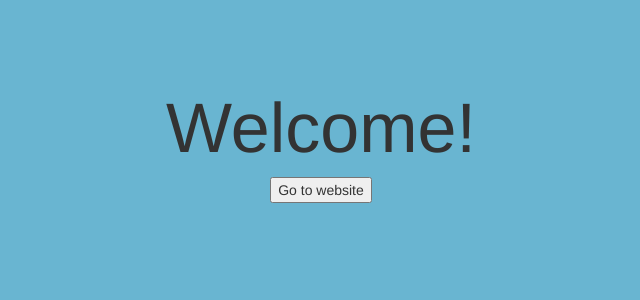
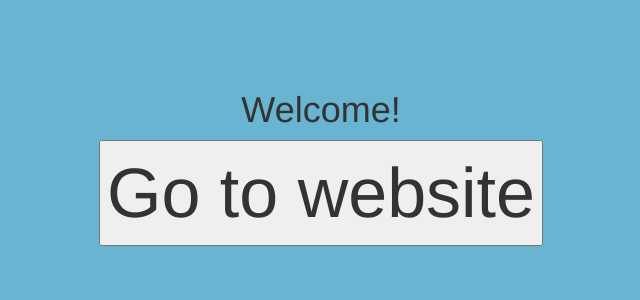
Before and after one commit to 2212021/2212021.github.io, a PHP site: page / in a window 1280 px wide. Shown: the top 300 px of the page, without its empty margins (334-974 px from the left). Run offline with PHP 8.4, Linux system fonts and the light colour scheme.

Commit message:
Update startpage.css

```diff
--- a/src/startpage.css
+++ b/src/startpage.css
@@ -3,6 +3,6 @@ body {
   padding: 5em;
 }
 
-h1 {
+input {
   font-size: 5em;
 }
```
